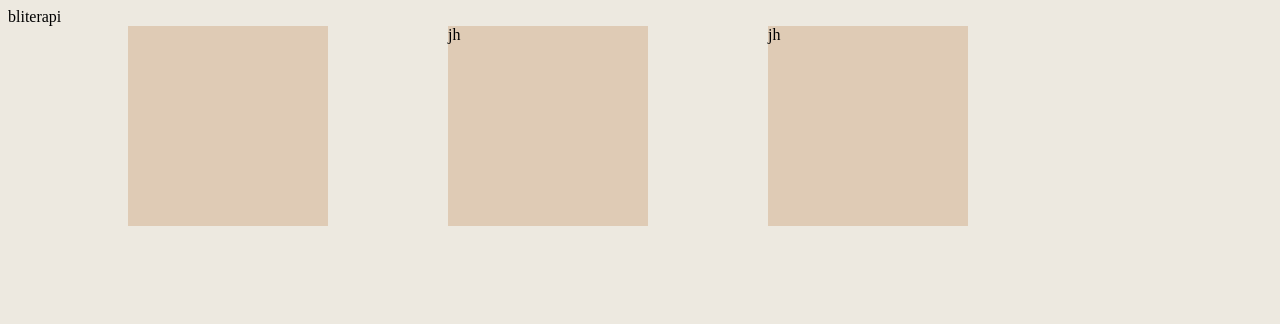
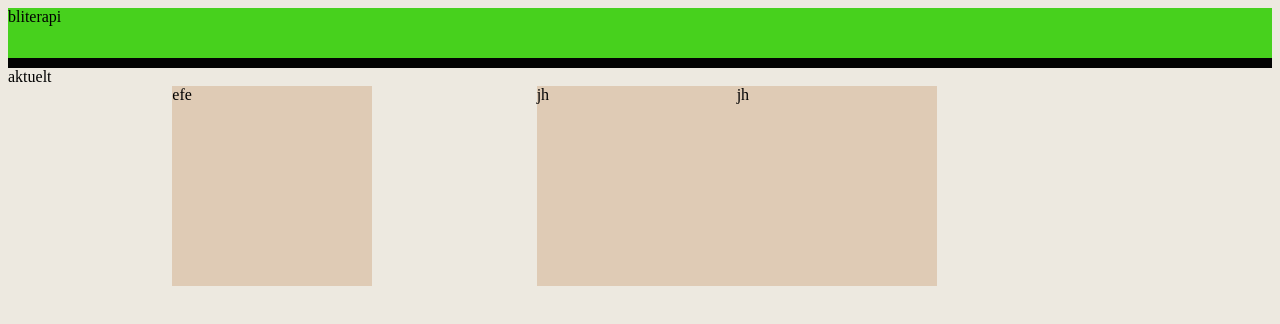
Before and after one commit to NizarDawood/webbutveckling_figma, a plain HTML site: page docs/index.html in a window 1280 px wide. Drawn offline with Linux system fonts and the light colour scheme.

Commit message:
02-03
jag har har gjort klart grunden för första hemsidan  och på börjat sida2

```diff
--- a/docs/css/style.css
+++ b/docs/css/style.css
@@ -1,38 +1,57 @@
-html body main {height:100%;
+html body main {
+  height: 100%;
 }
-body{background-color: #EDE9E0;}
+body {
+  background-color: #ede9e0;
+}
+
+.meny-container {
+  display: flex;
+
+  background-color: #47d11d;
+  height: 50px;
+  width: 100%;
+}
+.line-container {
+  display: flex;
+
+  background-color: #030303;
+  height: 10px;
+  width: 100%;
+}
+.blid-container {
+  display: flex;
+
+  background-color: #f0e29273;
+  height: 1000px;
+width: 100%;
+}
+
 .flexbox-container {
   display: flex;
 
-    background-color: #EDE9E0;
+  background-color: #ede9e0;
   height: 200px;
   width: 100%;
 }
 
 .flexbox-item1 {
-
-    margin-left: 120px;
+  margin-left: 13%;
   height: 200px;
   width: 200px;
-    background-color: #DFCBB5;
-
+  background-color: #dfcbb5;
 }
 .flexbox-item2 {
-
-    margin-left: 120px;
+  margin-left: 13%;
+  margin-right: ;
   width: 200px;
   height: 200px;
-    background-color: #DFCBB5;
-
+  background-color: #dfcbb5;
 }
 
 .flexbox-item3 {
-
-    margin-left: 120px;
+  margin-right: 13%;
   width: 200px;
   height: 200px;
-    background-color: #DFCBB5;
+  background-color: #dfcbb5;
 }
-  .flexbox-meny{
-
-  }
--- a/docs/index.html
+++ b/docs/index.html
@@ -1,5 +1,6 @@
 <!DOCTYPE html>
 <html lang="en">
+
 <head>
     <meta charset="UTF-8">
     <meta name="viewport" content="width=device-width, initial-scale=1.0">
@@ -7,13 +8,21 @@
     <title>Document</title>
     <link rel="stylesheet" href="css/style.css">
 </head>
+
 <body>
-    <div class="flexbox-meny">
-bliterapi
-        </div>
+    <div class="meny-container">
+        bliterapi
+    </div>
+    <div class="line-container">
+
+    </div>
+    <div class="bild-container">
+
+    </div>
+    aktuelt
     <div class="flexbox-container">
         <div class="flexbox-item1">
-
+            efe
         </div>
         <div class="flexbox-item2">
             jh
@@ -22,8 +31,9 @@ bliterapi
             jh
         </div>
 
-        </div>
+    </div>
 
     <script src="js/main.js"></script>
 </body>
+
 </html>
```
Also changed, not shown: docs/desktop2.html (added, +40 -0 lines). Lines whose indentation alone changed are shown as unchanged.
